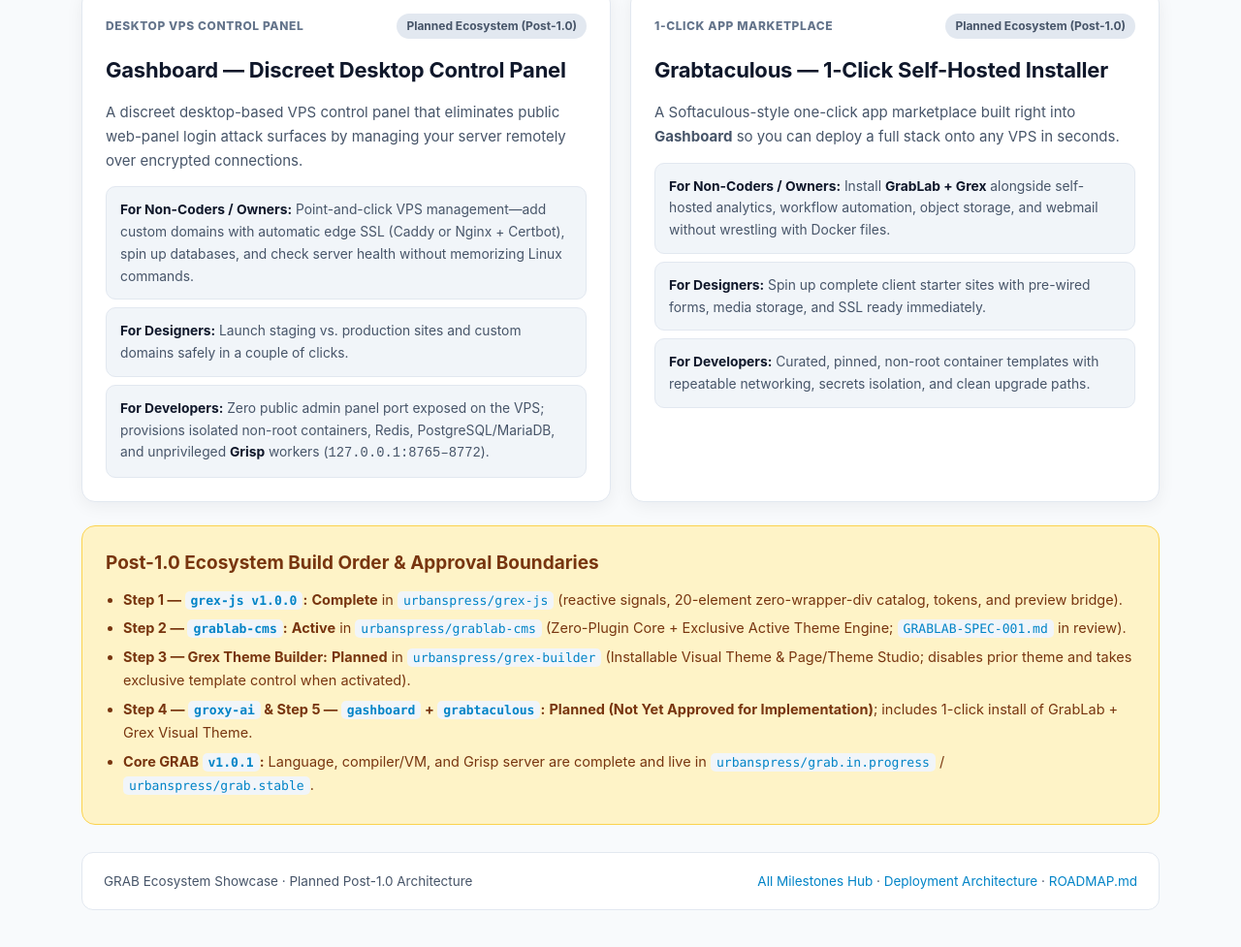
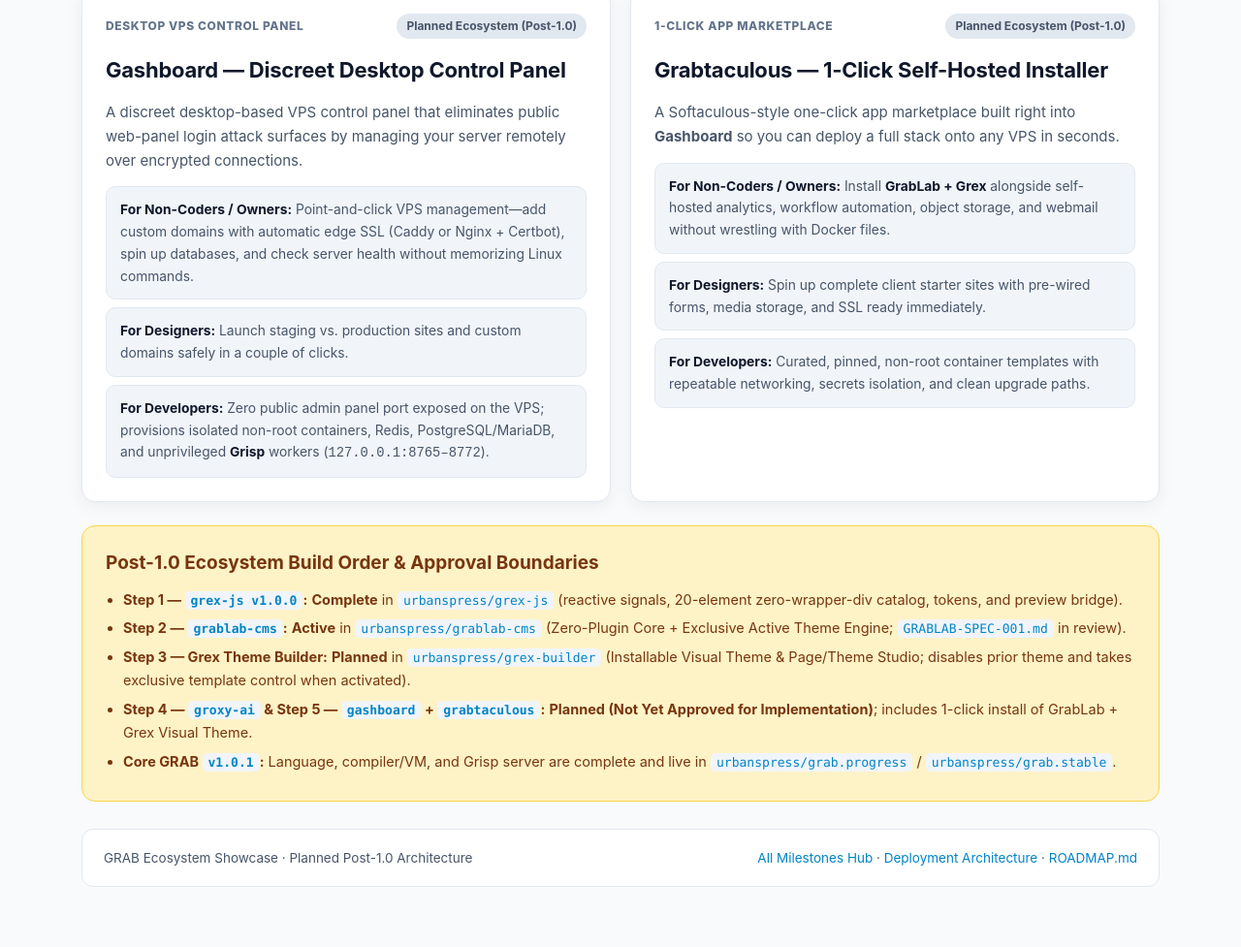
Before and after one commit to urbanspress/grab.stable, a plain HTML site: page docs/features/ecosystem.html in a window 1280 px wide. Shown: the part 2490-3467 px from the top of the page at 97% size. Drawn offline with Linux system fonts and the light colour scheme.

Commit message:
docs: rename .in.progress references to .progress

```diff
--- a/docs/features/ecosystem.html
+++ b/docs/features/ecosystem.html
@@ -615,7 +615,7 @@
         <li><strong>Step 2 — <code>grablab-cms</code>:</strong> <strong>Active</strong> in <code>urbanspress/grablab-cms</code> (Zero-Plugin Core + Exclusive Active Theme Engine; <code>GRABLAB-SPEC-001.md</code> in review).</li>
         <li><strong>Step 3 — Grex Theme Builder:</strong> <strong>Planned</strong> in <code>urbanspress/grex-builder</code> (Installable Visual Theme &amp; Page/Theme Studio; disables prior theme and takes exclusive template control when activated).</li>
         <li><strong>Step 4 — <code>groxy-ai</code> &amp; Step 5 — <code>gashboard</code> + <code>grabtaculous</code>:</strong> <strong>Planned (Not Yet Approved for Implementation)</strong>; includes 1-click install of GrabLab + Grex Visual Theme.</li>
-        <li><strong>Core GRAB <code>v1.0.1</code>:</strong> Language, compiler/VM, and Grisp server are complete and live in <code>urbanspress/grab.in.progress</code> / <code>urbanspress/grab.stable</code>.</li>
+        <li><strong>Core GRAB <code>v1.0.1</code>:</strong> Language, compiler/VM, and Grisp server are complete and live in <code>urbanspress/grab.progress</code> / <code>urbanspress/grab.stable</code>.</li>
       </ul>
     </section>
 
```
Also changed, not shown: 6 other files.
